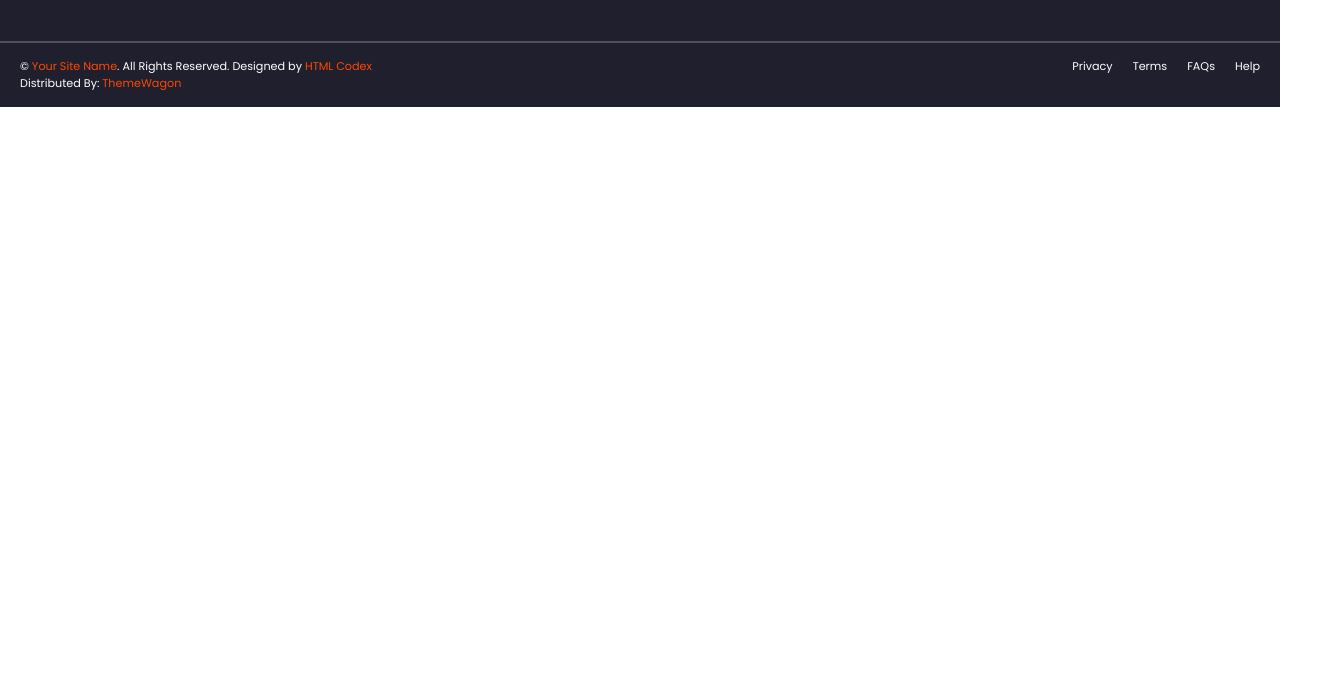
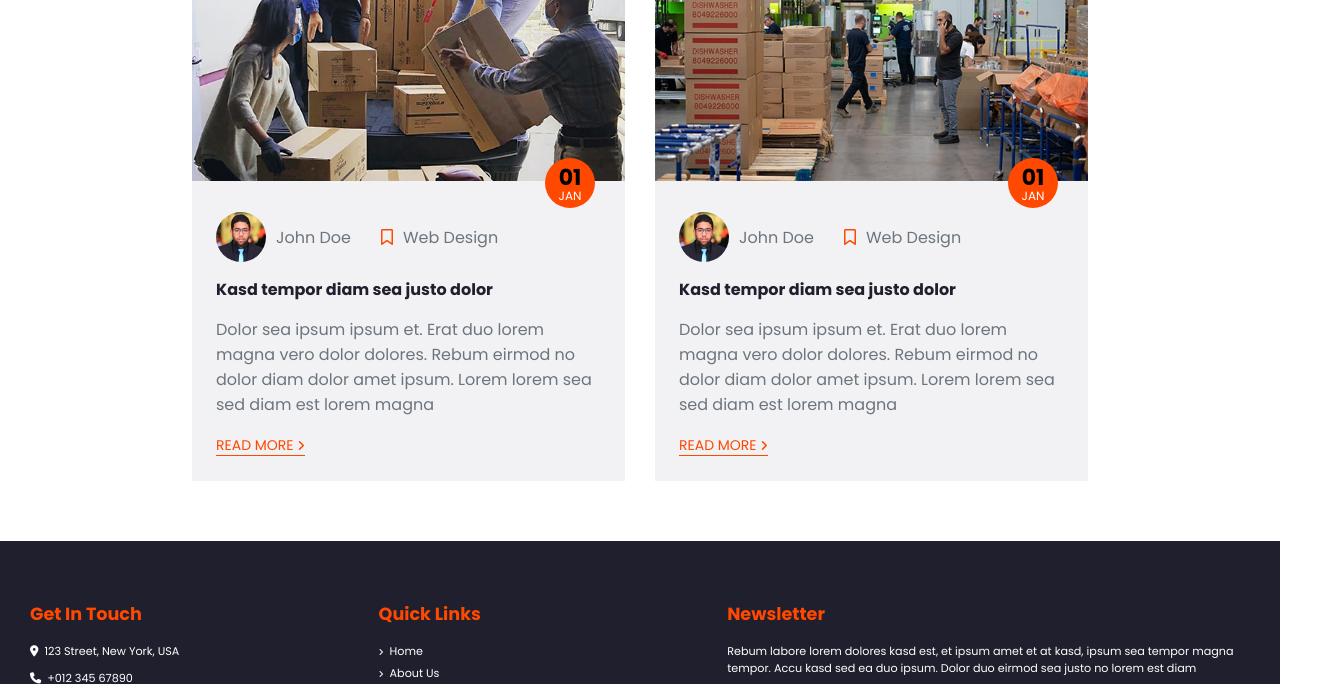
Before and after one commit to flaviare1s/faster-landing-page, a plain HTML site: page index.html in a window 1280 px wide. Shown: the part 1075-1759 px from the top of the page, 1323 px wide, since content can reach past the window. Before the commit the page ends 1182 px from the top, so only its background shows below. Drawn offline with Linux system fonts and the light colour scheme.

Commit message:
feat: adiciona e estiliza sessão de blog

```diff
--- a/css/style.css
+++ b/css/style.css
@@ -2,6 +2,8 @@
     --primary: #FF4800;
     --secondary: #F2F2F4;
     --dark: #1F1F2E;
+    --gray: #6c757d;
+    --gray-dark: #343a40;
     --font-family-poppins: "Poppins", sans-serif;
   }
 
@@ -17,6 +19,10 @@
   flex-direction: column;
   justify-content: center;
   align-items: center;
+  }
+
+  .banner img {
+    width: 100%;
   }
 
   .container h4{
@@ -64,7 +70,137 @@
     color: var(--primary);
   }
 
-/* Estilo do footer */
+/* Estilos do blog */
+
+#blog {
+  display: flex;
+  flex-direction: column;
+  align-items: center;
+  justify-content: center;
+  margin: auto;
+  width: 70%;
+  padding: 60px 0px;
+}
+
+.section-title {
+  color: var(--primary);
+  font-size: 12px;
+  text-transform: uppercase;
+}
+
+.section-subtitle {
+  color: var(--dark);
+  font-size: 30px;
+  text-align: center;
+  margin-bottom: 24px;
+}
+
+.blog-grid {
+  display: grid;
+  grid-template-columns: 1fr 1fr;
+  gap: 30px;
+}
+
+.blog-card {
+  background-color: var(--secondary);
+}
+
+.blog-content {
+  padding: 24px;
+  position: relative;
+}
+
+.img-blog-container img {
+  width: 100%;
+}
+
+.user {
+  display: flex;
+  justify-content: flex-start;
+  gap: 30px;
+  margin-bottom: 15px;
+  color: var(--gray);
+}
+
+.user-info {
+  display: flex;
+  align-items: center;
+  gap: 10px;
+}
+
+.user-img-container {
+  width: 50px;
+  height: 50px;
+  border-radius: 100%;
+}
+
+.user-img-container img {
+  width: 100%;
+  border-radius: 100%;
+}
+
+.bookmark {
+  display: flex;
+  align-items: center;
+  gap: 10px;
+}
+
+.bookmark i {
+  color: var(--primary);
+}
+
+.blog-text p {
+  color: var(--gray);
+  padding: 15px 0;
+}
+
+.blog-text a {
+  color: var(--primary);
+  text-transform: uppercase;
+  text-decoration: none;
+  border-bottom: 1px solid var(--primary);
+  font-size: 14px;
+}
+
+.blog-text a:hover {
+  color: var(--dark);
+}
+
+.blog-text h4 {
+  color: var(--dark);
+}
+
+.blog-text i {
+  font-size: 12px;
+}
+
+.date {
+  background-color: var(--primary);
+  width: 50px;
+  height: 50px;
+  border-radius: 100%;
+  display: flex;
+  flex-direction: column;
+  justify-content: center;
+  align-items: center;
+  position: absolute;
+  top: -30px;
+  right: 30px;
+}
+
+.date-number {
+  font-size: 22px;
+  font-weight: bold;
+}
+
+.date-month {
+  color: white;
+  font-size: 12px;
+  text-transform: uppercase;
+  margin-top: -7px;
+}
+
+/* Estilos do footer */
 
 #footer {
   background-color: var(--dark);
@@ -74,6 +210,7 @@
 
 #footer p {
   margin-bottom: 10px;
+  color: white;
 }
 
 .quick-link {
@@ -189,7 +326,18 @@
   gap: 20px;
 }
 
+/* Responsividade */
+
 @media screen and (max-width: 768px) {
+  #blog {
+  width: 100%;
+  padding: 20px;
+  }
+
+  .blog-grid {
+  grid-template-columns: 1fr;
+  }
+
   .footer-grid {
   grid-template-columns: 1fr;
   padding: 40px 15px;
--- a/index.html
+++ b/index.html
@@ -61,7 +61,68 @@
     </section>
 
     <section id="blog">
-      <!-- Sessão Our Blog aqui -->
+      <h2 class="section-title">Our Blog</h2>
+      <h3 class="section-subtitle">Latest From Blog</h3>
+      <div class="blog-grid">
+        <div class="blog-card">
+          <div class="img-blog-container">
+            <img src="assets/img/blog-1.jpg" alt="Pessoas empilhando caixas" />
+          </div>
+          <div class="blog-content">
+            <div class="date">
+              <p class="date-number">01</p>
+              <p class="date-month">Jan</p>
+            </div>
+            <div class="user">
+              <div class="user-info">
+                <div class="user-img-container">
+                  <img src="assets/img/user.jpg" alt="Foto de perfil" />
+                </div>
+                <p>John Doe</p>
+              </div>
+              <div class="bookmark">
+                <i class="fa-regular fa-bookmark"></i>
+                <p>Web Design</p>
+              </div>
+            </div>
+            <div class="blog-text">
+              <h4>Kasd tempor diam sea justo dolor</h4>
+              <p>Dolor sea ipsum ipsum et. Erat duo lorem magna vero dolor dolores. Rebum eirmod no dolor diam dolor amet ipsum. Lorem
+              lorem sea sed diam est lorem magna</p>
+              <a href="#">Read More <i class="fa-solid fa-angle-right"></i></a>
+            </div>
+        </div>
+      </div>
+      <div class="blog-card">
+        <div class="img-blog-container">
+          <img src="assets/img/blog-2.jpg" alt="Pessoas trabalhando" />
+        </div>
+        <div class="blog-content">
+          <div class="date">
+            <p class="date-number">01</p>
+            <p class="date-month">Jan</p>
+          </div>
+          <div class="user">
+            <div class="user-info">
+              <div class="user-img-container">
+                <img src="assets/img/user.jpg" alt="Foto de perfil" />
+              </div>
+              <p>John Doe</p>
+            </div>
+            <div class="bookmark">
+              <i class="fa-regular fa-bookmark"></i>
+              <p>Web Design</p>
+            </div>
+          </div>
+          <div class="blog-text">
+            <h4>Kasd tempor diam sea justo dolor</h4>
+            <p>Dolor sea ipsum ipsum et. Erat duo lorem magna vero dolor dolores. Rebum eirmod no dolor diam dolor amet ipsum.
+              Lorem
+              lorem sea sed diam est lorem magna</p>
+            <a href="#">Read More <i class="fa-solid fa-angle-right"></i></a>
+          </div>
+        </div>
+      </div>
     </section>
   </main>
 
```
